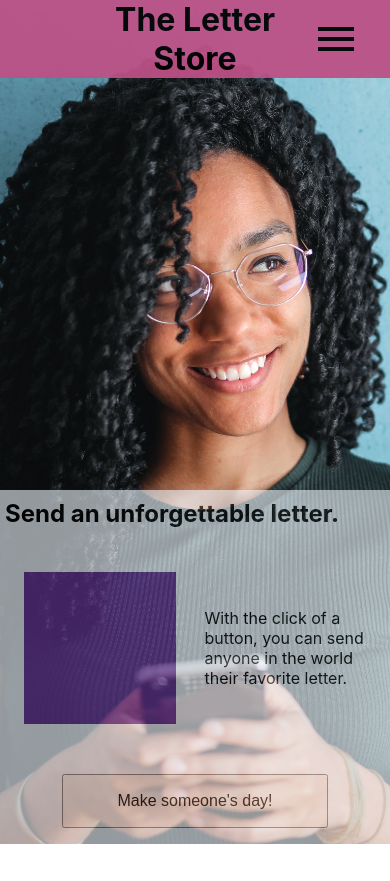
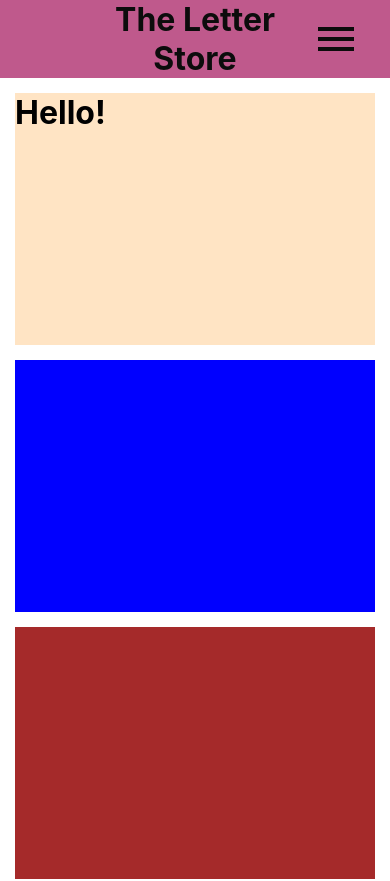
Before and after one commit to jmcgallia/the-letter-store, a React (Create React App) app: page / in a window 390 px wide. Shown: the top 881 px of the page. Built offline with nearby package versions, Linux system fonts and the light colour scheme.

Commit message:
Add new layout for home page. Rebuild for github pages testing

```diff
--- a/src/components/Home/Home.js
+++ b/src/components/Home/Home.js
@@ -8,39 +8,32 @@ function Home() {
   // We want the navbar static in the shop but fixed on the homepage
   useEffect(() => {
     let navBar = document.querySelector(`.${NavbarCSS.sitenav}`);
-    navBar.style.position = "fixed";
+    navBar.style.position = "static";
 
 
   },[])
 
   return (
 
-    <div className={HomeCSS.home}>
-      <div className={`${HomeCSS.page} ${HomeCSS.page1}`}>
-        <div className={HomeCSS.content}>
-          <h1>Send an unforgettable letter.</h1>
-          <p>
-            With the click of a button, you can send anyone in the world their favorite letter.
-          </p>
-          <div className={HomeCSS.preview}><div></div></div>
-
-          <button>Make someone's day!</button>
-
-
+    <div className={HomeCSS.container}>
+      <div className={HomeCSS.home}>
+        <div className={`${HomeCSS.area} ${HomeCSS.areaOne}`}>
+          <div className={`${HomeCSS.content}`}>
+            <h1>Hello!</h1>
+          </div>
+        </div>
+        <div className={`${HomeCSS.area} ${HomeCSS.areaTwo}`}>
 
         </div>
-      </div>
-      <div className={`${HomeCSS.page} ${HomeCSS.page2}`}>
-        <h1>This is page 2</h1>
-      </div>
-      <div className={`${HomeCSS.page} ${HomeCSS.page3}`}>
-        <h1>This is page 3</h1>
-      </div>
-      <div className={`${HomeCSS.page} ${HomeCSS.page4}`}>
-        <h1>This is page 4</h1>
+        <div className={`${HomeCSS.area} ${HomeCSS.areaThree}`}>
+
+        </div>
+        <div className={`${HomeCSS.area} ${HomeCSS.areaFour}`}>
+
+        </div>
+
       </div>
     </div>
-
   )
 }
 
--- a/src/components/Home/Home.module.css
+++ b/src/components/Home/Home.module.css
@@ -2,154 +2,95 @@
   border: 1px solid red;
 }*/
 
+.container {
+  display: grid;
+  grid-template-columns: minmax(1100px, 1600px);
+  justify-content: center;
+}
+
 .home {
   display: grid;
-  grid-template-columns: 1fr;
-  grid-template-rows: 100vh 100vh 100vh 100vh;
+  grid-template-columns: 2fr 1fr;
+  grid-template-rows: 1fr 1fr;
+  gap: 15px;
+  padding-top: 7vh;
+  padding: 15px;
+  min-height: 86vh;
+  width: 100%;
+  justify-self: center;
 }
 
-.page {
-  height: 100vh;
-  padding-top: 7vh;
+.home .areaOne {
+  background-color: bisque;
+  grid-column: 1 / 2;
+  grid-row: 1 / 2;
 }
 
-.page1 {
-  background-image: url("media/phonegirl.jpg");
-  /*background-position: left;*/
-  background-repeat: no-repeat;
-  background-size: cover;
-
-
+.home .areaTwo {
+  background-color: blue;
+  grid-column: 2 / 3;
+  grid-row: 1 / 2;
 }
 
-.page1 .content {
-  position: absolute;
-  bottom: 7vh;
-  right: 5vw;
-  height: min-content;
-  width: 700px;
-  padding: 20px;
-
-  background-color: aliceblue;
-  opacity: .6;
-
-  display: grid;
-  gap: 5px;
-  grid-template-columns: 1fr 1fr;
-  grid-template-rows: 1fr 2fr 2fr;
-
-
+.home .areaThree {
+  background-color: brown;
+  grid-column: 1 / 2;
+  grid-row: 2 / 3;
 }
 
-.page1 .content h1 {
-  grid-column: 1 / 3;
-  grid-row: 1 / 2;
-  align-self: center;
-}
-
-.page1 .content .preview {
-  grid-column: 1 / 2;
-  grid-row: 2 / 4;
-  display: grid;
-  justify-items: center;
-  align-items: center;
-}
-
-.page1 .content .preview div {
-  width:65%;
-  padding-bottom:65%;
-  background-color: rebeccapurple;
-}
-
-.page1 .content p {
-  justify-self: center;
-  align-self: center;
-  width: 90%;
-  font-size: 20px;
+.home .areaFour {
+  background-color: aquamarine;
   grid-column: 2 / 3;
   grid-row: 2 / 3;
 }
 
 
 
-.page1 .content button {
-  grid-column: 2 / 3;
-  grid-row: 3 / 4;
-  width: 70%;
-  height: 70%;
-  margin: auto;
-  font-size: 20px;
-}
+@media only screen and (max-width: 1100px) {
 
-@media only screen and (max-width: 1200px) {
-    .page1 .content {
-      width: 600px;
-    }
-}
-
-@media only screen and (max-width: 750px) {
-  .page1 {
-    background-image: url("media/phonegirl2.jpg");
-    background-position: center;
+  .container {
+    all: unset;
   }
 
-  .page1 .content {
-    position: absolute;
-    width: 100%;
-    right: auto;
-    bottom: 0px;
-    margin: auto;
-    padding: 5px;
-    height: 35vh;
-
-    grid-template-rows: 1fr 6fr 2fr;
+  .home {
+    min-height: 93vh;
+    grid-template-columns: 1fr;
+    grid-template-rows: repeat(auto-fit, minmax(150px, 1fr));
+    gap: 15px;
   }
 
-  .page1 .content h1 {
-    font-size: 24px;
-    grid-row: 1 / 2;
+  .home .area {
+    height: 0;
+    padding-top: 70%;
+    position: relative;
+    overflow: hidden;
   }
 
-  .page1 .content p {
-    font-size: 16px;
-    grid-row: 2 / 3;
-    grid-column: 2 / 3;
+  .home .area .content {
+    position: absolute;
+    top: 0;
+    left: 0;
+    width: 100%;
+    height: 100%;
   }
 
-  .page1 .content button {
-    font-size: 16px;
-    grid-column: 1 / 3;
-    grid-row: 3 / 4;
+  .home .areaOne {
+    grid-column: 1 / 2;
+    grid-row: 1 / 2
   }
 
-  .page1 .content .preview {
-    grid-row: 2 / 3;
+  .home .areaTwo {
+    grid-column: 1 / 2;
+    grid-row: 2 / 3
   }
 
+  .home .areaThree {
+    grid-column: 1 / 2;
+    grid-row: 3 / 4
+  }
 
-}
-
-@media only screen and (max-width: 400px) {
-  .page1 .content {
-    height: 35vh;
-    padding: 5px;
-    gap: 0px;
-  }
-  .page1 .content .preview div {
-    width:80%;
-    padding-bottom:80%;
+  .home .areaFour {
+    grid-column: 1 / 2;
+    grid-row: 4 / 5
   }
 }
-
-@media only screen and (max-height: 900px) {
-  .page1 .content {
-    height: 42vh;
-  }
-}
-
-@media only screen and (max-height: 600px) {
-  .page1 .content {
-    height: 93vh;
-    bottom: 0px;
-  }
-}
```
Also changed, not shown: 13 other files (tests, documents, lock files or other folders).
